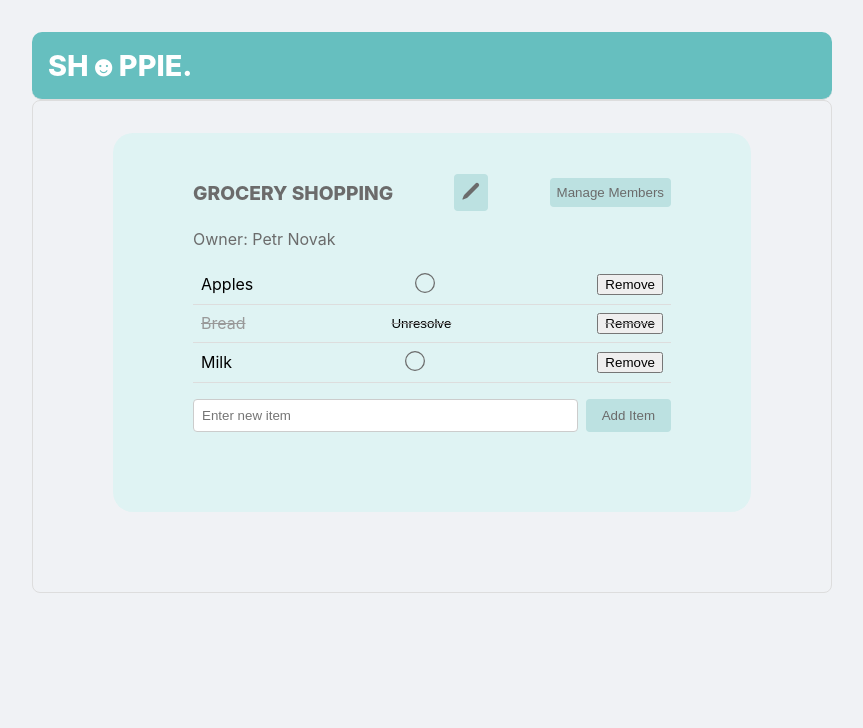
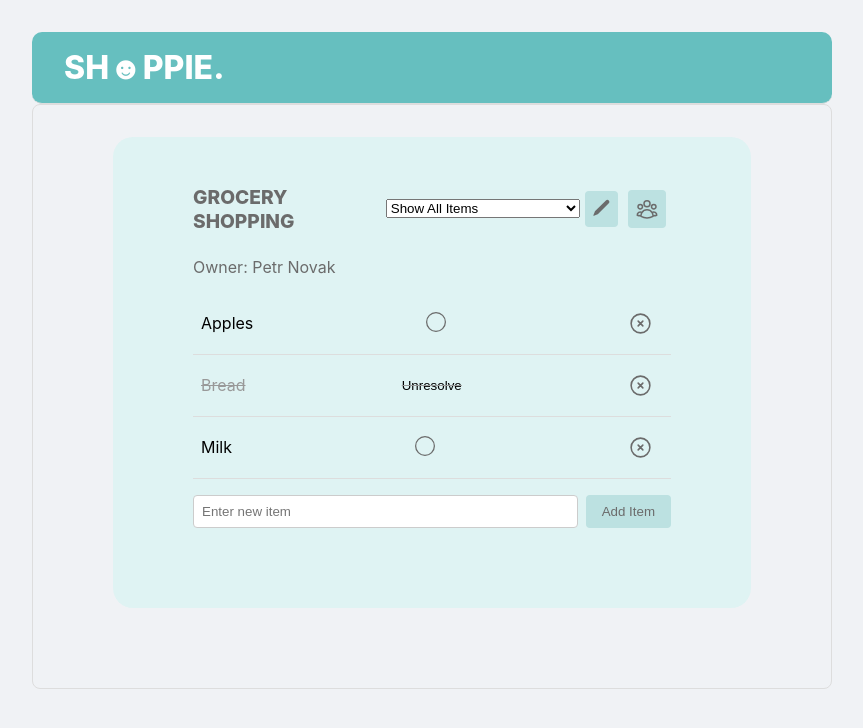
Before and after one commit to SilviaKocianova/SHOPPIE-frontend, a React (Create React App) app: page / in a window 1280 px wide. Shown: the top 728 px of the page, without its empty margins (208-1071 px from the left). Built offline with nearby package versions, Linux system fonts and the light colour scheme.

Commit message:
css, but without members (anna and petr now)

```diff
--- a/src/components/Header/Header.css
+++ b/src/components/Header/Header.css
@@ -14,7 +14,8 @@
   }
 
   .header-title {
-    font-size: 1.8rem;
+    padding-left: 1rem;
+    font-size: 2rem;
     font-weight:800;
     color: #ffffff;
     margin: 0;
--- a/src/components/ShoppingListDetail/ShoppingListDetail.css
+++ b/src/components/ShoppingListDetail/ShoppingListDetail.css
@@ -65,12 +65,18 @@
   }
 
   .edit-button {
+    margin: 5px;
     background-color: #BCE1E1;
     color: #6B6B6B;
     border: none;
     padding: 7px;
     cursor: pointer;
     border-radius: 4px;
+  }
+
+  .edit-button svg {
+    width: 1.2rem;
+    height: 1.2rem;
   }
 
   .edit-button:hover {
@@ -145,3 +151,49 @@
     background-color: #a2c9c9;
     transition: 500ms;;
   }
+
+
+  .shopping-list-members button {
+    background-color: #BCE1E1;
+    color: #6B6B6B;
+    border: none;
+    padding: 7px;
+    cursor: pointer;
+    border-radius: 4px;
+  }
+
+  .close-modal {
+    color: red;
+  }
+
+  .manage-members-button {
+    background-color: #BCE1E1;
+    color: #6B6B6B;
+    margin: 5px;
+    border: none;
+    cursor: pointer;
+    display: flex;
+    justify-content: center;
+    align-items: center;
+  }
+
+  .manage-members-button svg {
+    width: 1.5rem;
+    height: 1.5rem;
+  }
+
+  .remove-item-from-list {
+    background-color: transparent;
+    color: #6B6B6B;
+    border: none;
+    padding: 10px;
+    cursor: pointer;
+    display: flex;
+    justify-content: center;
+    align-items: center;
+  }
+
+  .remove-item-from-list svg {
+    width: 25px;
+    height: 25px;
+  }
--- a/src/components/ShoppingListDetail/ShoppingListDetail.js
+++ b/src/components/ShoppingListDetail/ShoppingListDetail.js
@@ -4,10 +4,11 @@ import './ShoppingListDetail.css';
 import unresolvedSvg from '../img/unresolved.svg';
 import ShoppingListMembers from '../ShoppingListMembers/ShoppingListMembers';
 
-const ShoppingListDetail = ({ list, user, members: initialMembers, onAddItem, onRemoveItem, onMarkAsResolved, onEditName }) => {
+const ShoppingListDetail = ({ list, user, onAddItem, onRemoveItem, onMarkAsResolved, onEditName }) => {
   const [newItem, setNewItem] = useState('');
-  const [members, setMembers] = useState(initialMembers);
+  const [members, setMembers] = useState(list.members || []);
   const [isModalOpen, setIsModalOpen] = useState(false);
+  const [filter, setFilter] = useState('all');
 
   const handleAddItem = () => {
     if (newItem.trim() !== '') {
@@ -36,12 +37,30 @@ const ShoppingListDetail = ({ list, user, members: initialMembers, onAddItem, on
     setMembers(members.filter(member => member.id !== memberId));
   };
 
+  const handleLeaveList = () => {
+    setMembers(members.filter(member => member.name !== user.name));
+  };
+
+  const filteredItems = list.items.filter(item => {
+    if (filter === 'unresolved') return !item.resolved;
+    if (filter === 'resolved') return item.resolved;
+    return true; // 'all' filter
+  });
+
   return (
     <div className="shopping-list-detail">
       <div className="shopping-list-detail-box">
         <div className="title-and-edit">
           <h2 className="list-title">{list.name}</h2>
-
+          <select
+            className="filter-dropdown"
+            value={filter}
+            onChange={(e) => setFilter(e.target.value)}
+          >
+            <option value="all">Show All Items</option>
+            <option value="unresolved">Show Only Unresolved Items</option>
+            <option value="resolved">Show Only Resolved Items</option>
+          </select>
           {user?.isOwner && (
             <button className="edit-button" onClick={handleEdit}>
               <svg xmlns="http://www.w3.org/2000/svg" viewBox="0 0 20 20" fill="currentColor" className="size-5" width="20" height="20">
@@ -50,14 +69,20 @@ const ShoppingListDetail = ({ list, user, members: initialMembers, onAddItem, on
             </button>
           )}
 
-          <button className="manage-members-button" onClick={() => setIsModalOpen(true)}>
-            Manage Members
-          </button>
+
+
+        <button className="manage-members-button" onClick={() => setIsModalOpen(true)}>
+          <svg xmlns="http://www.w3.org/2000/svg" fill="none" viewBox="0 0 24 24" strokeWidth="1.5" stroke="currentColor" className="size-6">
+            <path strokeLinecap="round" strokeLinejoin="round" d="M18 18.72a9.094 9.094 0 0 0 3.741-.479 3 3 0 0 0-4.682-2.72m.94 3.198.001.031c0 .225-.012.447-.037.666A11.944 11.944 0 0 1 12 21c-2.17 0-4.207-.576-5.963-1.584A6.062 6.062 0 0 1 6 18.719m12 0a5.971 5.971 0 0 0-.941-3.197m0 0A5.995 5.995 0 0 0 12 12.75a5.995 5.995 0 0 0-5.058 2.772m0 0a3 3 0 0 0-4.681 2.72 8.986 8.986 0 0 0 3.74.477m.94-3.197a5.971 5.971 0 0 0-.94 3.197M15 6.75a3 3 0 1 1-6 0 3 3 0 0 1 6 0Zm6 3a2.25 2.25 0 1 1-4.5 0 2.25 2.25 0 0 1 4.5 0Zm-13.5 0a2.25 2.25 0 1 1-4.5 0 2.25 2.25 0 0 1 4.5 0Z" />
+          </svg>
+        </button>
+
         </div>
+
         {user && <p className="list-owner">Owner: {user.name}</p>}
 
         <ul className="shopping-list">
-          {list.items.map(item => (
+          {filteredItems.map(item => (
             <li key={item.id} className={`shopping-list-item ${item.resolved ? 'resolved' : ''}`}>
               {item.name}
               <button className="resolve-unresolve" onClick={() => onMarkAsResolved(item.id)}>
@@ -65,7 +90,12 @@ const ShoppingListDetail = ({ list, user, members: initialMembers, onAddItem, on
                   <img src={unresolvedSvg} alt="Unresolved" width="20" height="20" />
                 )}
               </button>
-              <button onClick={() => onRemoveItem(item.id)}>Remove</button>
+              <button className="remove-item-from-list" onClick={() => onRemoveItem(item.id)}>
+  <svg xmlns="http://www.w3.org/2000/svg" fill="none" viewBox="0 0 24 24" strokeWidth="1.5" stroke="currentColor" className="size-6">
+    <path strokeLinecap="round" strokeLinejoin="round" d="m9.75 9.75 4.5 4.5m0-4.5-4.5 4.5M21 12a9 9 0 1 1-18 0 9 9 0 0 1 18 0Z" />
+  </svg>
+</button>
+
             </li>
           ))}
         </ul>
@@ -83,12 +113,17 @@ const ShoppingListDetail = ({ list, user, members: initialMembers, onAddItem, on
         {isModalOpen && (
           <div className="modal-overlay">
             <div className="modal-content">
-              <button className="close-modal" onClick={() => setIsModalOpen(false)}>Close</button>
+              <button className="close-modal" onClick={() => setIsModalOpen(false)}>✖</button>
               <ShoppingListMembers
                 members={members}
                 onAddMember={handleAddMember}
                 onRemoveMember={handleRemoveMember}
               />
+              {!user?.isOwner && (
+                <button className="leave-list-button" onClick={handleLeaveList}>
+                  Leave List
+                </button>
+              )}
             </div>
           </div>
         )}
@@ -119,7 +154,6 @@ ShoppingListDetail.propTypes = {
     name: PropTypes.string.isRequired,
     isOwner: PropTypes.bool.isRequired,
   }).isRequired,
-  members: PropTypes.array.isRequired, // Add prop type for members
   onAddItem: PropTypes.func.isRequired,
   onRemoveItem: PropTypes.func.isRequired,
   onMarkAsResolved: PropTypes.func.isRequired,
```
